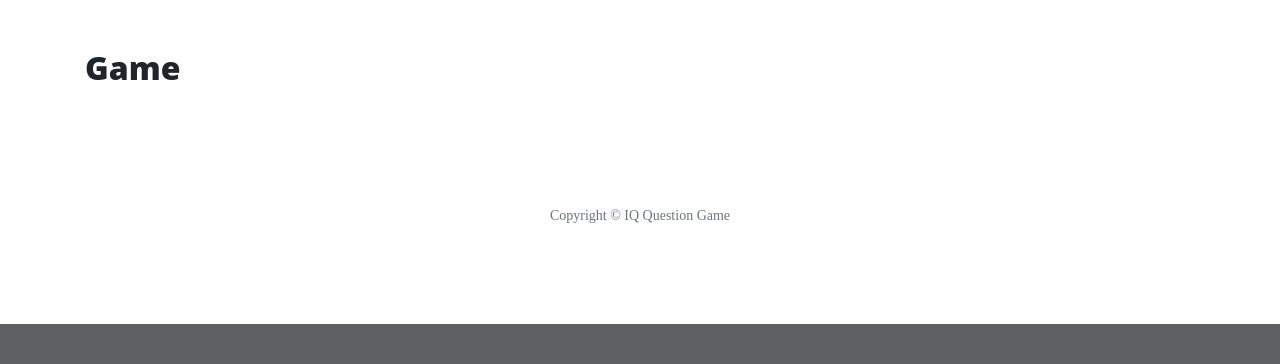
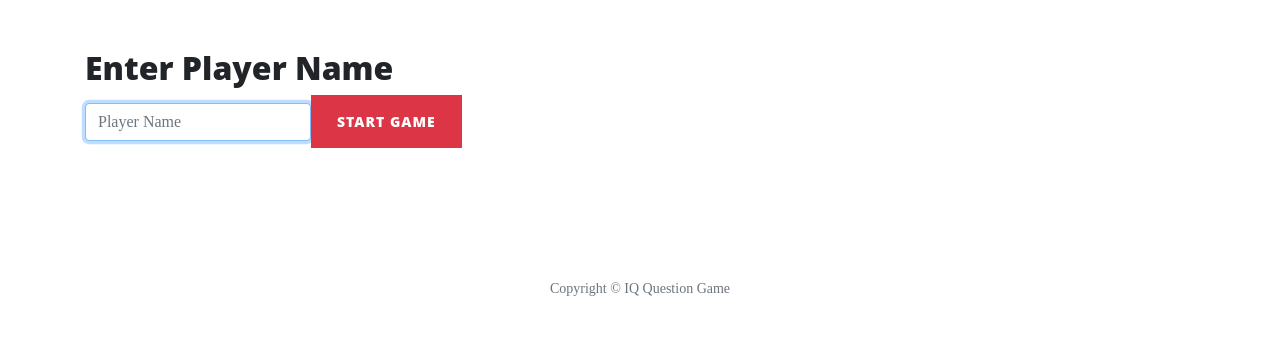
Before and after one commit to GithHayden/IQ-Riddle-Game, a Flask app: page / in a window 1280 px wide. Shown: the part 476-840 px from the top of the page. Before the commit the page ends 800 px from the top, so only its background shows below. Run offline with Flask 2, Linux system fonts and the light colour scheme; some libraries are stand-ins or nearby versions.

Commit message:
Setting up Game

```diff
--- a/run.py
+++ b/run.py
@@ -9,7 +9,7 @@ app.secret_key = 'a_secret'
 @app.route('/')
 def index():
     '''Routing view to render/call index.html in browser'''
-    return render_template("index.html", page_heading="Game")
+    return render_template("index.html", page_heading="Enter Player Name")
 
 @app.route('/contact', methods=["GET", "POST"])
 def contact():
--- a/templates/base.html
+++ b/templates/base.html
@@ -10,7 +10,7 @@
 
 </head>
 
-<!-- Webpage Main Body -->
+<!-- Main Body -->
 
 <body>
     <!-- Navigation including template logic code within curley brackets -->
--- a/templates/contact.html
+++ b/templates/contact.html
@@ -11,7 +11,7 @@
             {% endfor %}
         </ul>
         {% endif %} {% endwith %}
-        <p>Please fill out the form below to send a message.</p>
+        <p>Please fill out the form below to send the developer a message.</p>
 
         <form method="POST" name="sentMessage" id="contactForm">
             <div class="control-group">
--- a/templates/index.html
+++ b/templates/index.html
@@ -1,4 +1,13 @@
 <!-- Template logic inheriting from base.html  -->
 {% extends 'base.html' %} {% block content %}
 <h2>{{ page_heading }}</h2>
+
+    <div>
+        <!-- Form -->
+        <form method="POST" class="form-inline">
+            <input type="text" class="form-control" placeholder="Player Name" name="player_name" id="player_name" autofocus>
+            <button class="btn btn-danger">Start Game</button>
+        </form>
+    </div>
+
 {% endblock %}
```
Also changed, not shown: README.md, data/player.txt (added), data/player_answer.txt (added), data/player_name.txt (added).
